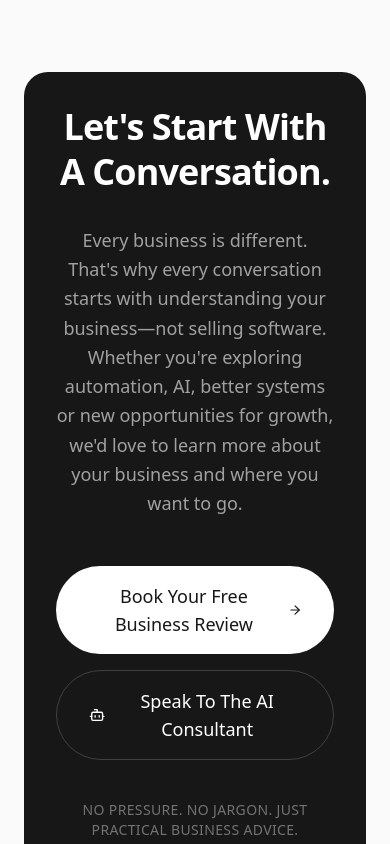
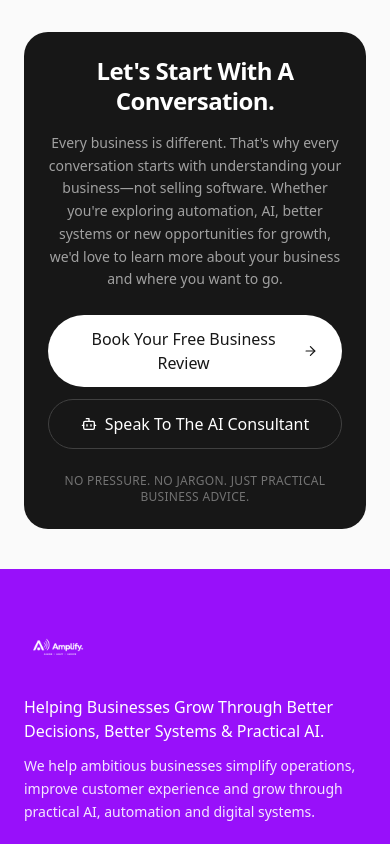
Before and after one commit to amanocha87/amplify-website, a React (Vite) app: page /about in a window 390 px wide. Shown: the part 7860-8704 px from the top of the page. Built offline with nearby package versions, Linux system fonts and the light colour scheme.

Commit message:
Trim Final CTA section for mobile.

```diff
--- a/src/components/FinalCTA.tsx
+++ b/src/components/FinalCTA.tsx
@@ -15,33 +15,32 @@ export default function FinalCTA({
   hideSecondaryCta = false
 }: FinalCTAProps) {
   return (
-    <section className="py-20 md:py-24 px-6 max-w-[1400px] mx-auto">
-      <div className="bg-neutral-900 rounded-3xl p-8 md:p-16 lg:p-24 text-center">
+    <section className="py-10 md:py-20 px-6 max-w-[1400px] mx-auto">
+      <div className="bg-neutral-900 rounded-3xl p-6 md:p-16 lg:p-24 text-center">
         <div className="max-w-4xl mx-auto">
-          <h2 className="text-4xl md:text-5xl lg:text-6xl font-semibold tracking-tight text-white mb-8 leading-tight">
+          <h2 className="text-2xl md:text-5xl lg:text-6xl font-semibold tracking-tight text-white mb-4 md:mb-8 leading-tight">
             {title}
           </h2>
 
           {subtitle && (
-            <p className="text-lg md:text-xl text-neutral-400 leading-relaxed mb-12 max-w-2xl mx-auto">
+            <p className="text-sm md:text-xl text-neutral-400 leading-relaxed mb-6 md:mb-12 max-w-2xl mx-auto">
               {subtitle}
             </p>
           )}
 
-          <div className="flex flex-col sm:flex-row items-center justify-center gap-4 mb-10">
-            <Link to="/contact" className="w-full sm:w-auto px-8 py-4 bg-white text-neutral-900 rounded-full font-medium hover:bg-neutral-100 transition-colors inline-flex items-center justify-center gap-2 text-lg">
+          <div className="flex flex-col sm:flex-row items-center justify-center gap-3 md:gap-4 mb-6 md:mb-10">
+            <Link to="/contact" className="w-full sm:w-auto px-6 py-3 md:px-8 md:py-4 bg-white text-neutral-900 rounded-full font-medium hover:bg-neutral-100 transition-colors inline-flex items-center justify-center gap-2 text-base md:text-lg">
               {primaryCtaText}
-              <ArrowRight className="w-5 h-5" />
+              <ArrowRight className="w-4 h-4 md:w-5 md:h-5" />
             </Link>
             {!hideSecondaryCta && (
-              <button className="w-full sm:w-auto px-8 py-4 bg-transparent border border-neutral-700 text-white rounded-full font-medium hover:bg-neutral-800 transition-colors inline-flex items-center justify-center gap-2 text-lg">
-                <Bot className="w-5 h-5" />
+              <button className="w-full sm:w-auto px-6 py-3 md:px-8 md:py-4 bg-transparent border border-neutral-700 text-white rounded-full font-medium hover:bg-neutral-800 transition-colors inline-flex items-center justify-center gap-2 text-base md:text-lg">
+                <Bot className="w-4 h-4 md:w-5 md:h-5" />
                 Speak To The AI Consultant
               </button>
             )}
           </div>
-
-          <p className="text-sm font-medium tracking-wide uppercase text-neutral-500">
+          <p className="text-xs md:text-sm font-medium tracking-wide uppercase text-neutral-500">
             No pressure. No jargon. Just practical business advice.
           </p>
         </div>
```
